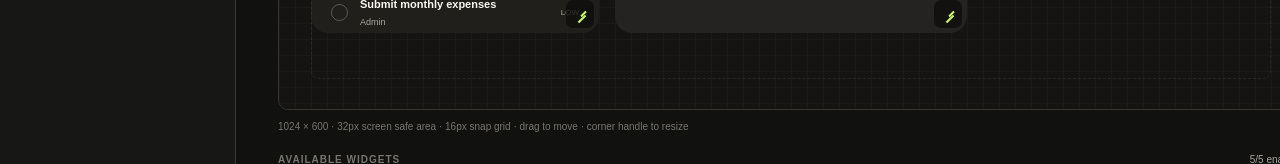
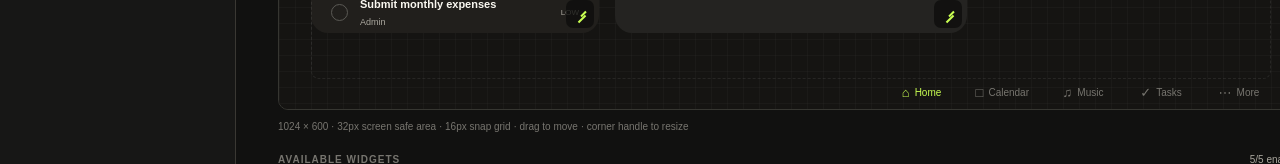
Before and after one commit to nunoscamorim/Desk, a Next.js app: page /admin in a window 1280 px wide. Shown: the part 725-889 px from the top of the page. Built offline with nearby package versions, Linux system fonts and the light colour scheme; no server answers.

Commit message:
Show bottom navigation in admin preview

```diff
--- a/app/admin/page.tsx
+++ b/app/admin/page.tsx
@@ -4,6 +4,7 @@ import { useEffect, useMemo, useRef, useState } from "react";
 import type { CSSProperties, FormEvent, PointerEvent as ReactPointerEvent } from "react";
 import Link from "next/link";
 import { Header } from "@/app/components/dashboard/Header";
+import { BottomNavigation, type DashboardScreen } from "@/app/components/dashboard/BottomNavigation";
 import { WidgetRenderer } from "@/app/components/dashboard/WidgetRenderer";
 import { defaultWidgetConfig, readWidgetConfig, type WidgetConfig, type WidgetType } from "@/lib/dashboard/config";
 import type { DashboardData } from "@/lib/dashboard/types";
@@ -79,6 +80,7 @@ function AdminLogin({ onLogin }: { onLogin: () => void }) {
 
 function Preview({ data, config, onChange, accentColor, fontFamily = "Arial" }: { data: DashboardData; config: WidgetConfig[]; onChange: (config: WidgetConfig[]) => void; accentColor: string; fontFamily?: string }) {
   const [selected, setSelected] = useState<string | null>(null);
+  const [screen, setScreen] = useState<DashboardScreen>("home");
   const [scale, setScale] = useState(0.78);
   const canvasRef = useRef<HTMLDivElement>(null);
   const [interaction, setInteraction] = useState<{ id: string; resize: boolean; x: number; y: number; widget: WidgetConfig } | null>(null);
@@ -120,7 +122,7 @@ function Preview({ data, config, onChange, accentColor, fontFamily = "Arial" }:
   }, [config, interaction, onChange]);
   const begin = (event: ReactPointerEvent<HTMLDivElement>, widget: WidgetConfig, resize = false) => { event.preventDefault(); event.stopPropagation(); setSelected(widget.id); setInteraction({ id: widget.id, resize, x: event.clientX, y: event.clientY, widget }); };
   useEffect(() => { if (fontFamily === "Arial") return; const link = document.createElement("link"); link.rel = "stylesheet"; link.href = `https://fonts.googleapis.com/css2?family=${encodeURIComponent(fontFamily).replace(/%20/g, "+")}:wght@400;500;600;700&display=swap`; document.head.appendChild(link); return () => link.remove(); }, [fontFamily]);
-  return <div className="admin-preview"><div className="admin-preview-canvas" ref={canvasRef}><main className="dashboard" aria-label="Editable live desk preview" style={{ "--lime": accentColor, "--preview-scale": scale, fontFamily } as CSSProperties}><Header data={data} /><section className="dashboard-grid">{config.map((widget) => <WidgetRenderer key={widget.id} widget={widget} data={data} editable selected={selected === widget.id} onPointerDown={(event) => begin(event, widget)} onResizePointerDown={(event) => begin(event as unknown as ReactPointerEvent<HTMLDivElement>, widget, true)} />)}</section></main></div><span className="preview-caption">1024 × 600 · 32px screen safe area · 16px snap grid · drag to move · corner handle to resize</span></div>;
+  return <div className="admin-preview"><div className="admin-preview-canvas" ref={canvasRef}><main className="dashboard" aria-label="Editable live desk preview" style={{ "--lime": accentColor, "--preview-scale": scale, fontFamily } as CSSProperties}><Header data={data} /><section className="dashboard-grid">{config.map((widget) => <WidgetRenderer key={widget.id} widget={widget} data={data} editable selected={selected === widget.id} onPointerDown={(event) => begin(event, widget)} onResizePointerDown={(event) => begin(event as unknown as ReactPointerEvent<HTMLDivElement>, widget, true)} />)}</section><BottomNavigation screen={screen} onChange={setScreen} /></main></div><span className="preview-caption">1024 × 600 · 32px screen safe area · 16px snap grid · drag to move · corner handle to resize</span></div>;
 }
 
 export default function AdminPage() {
```
